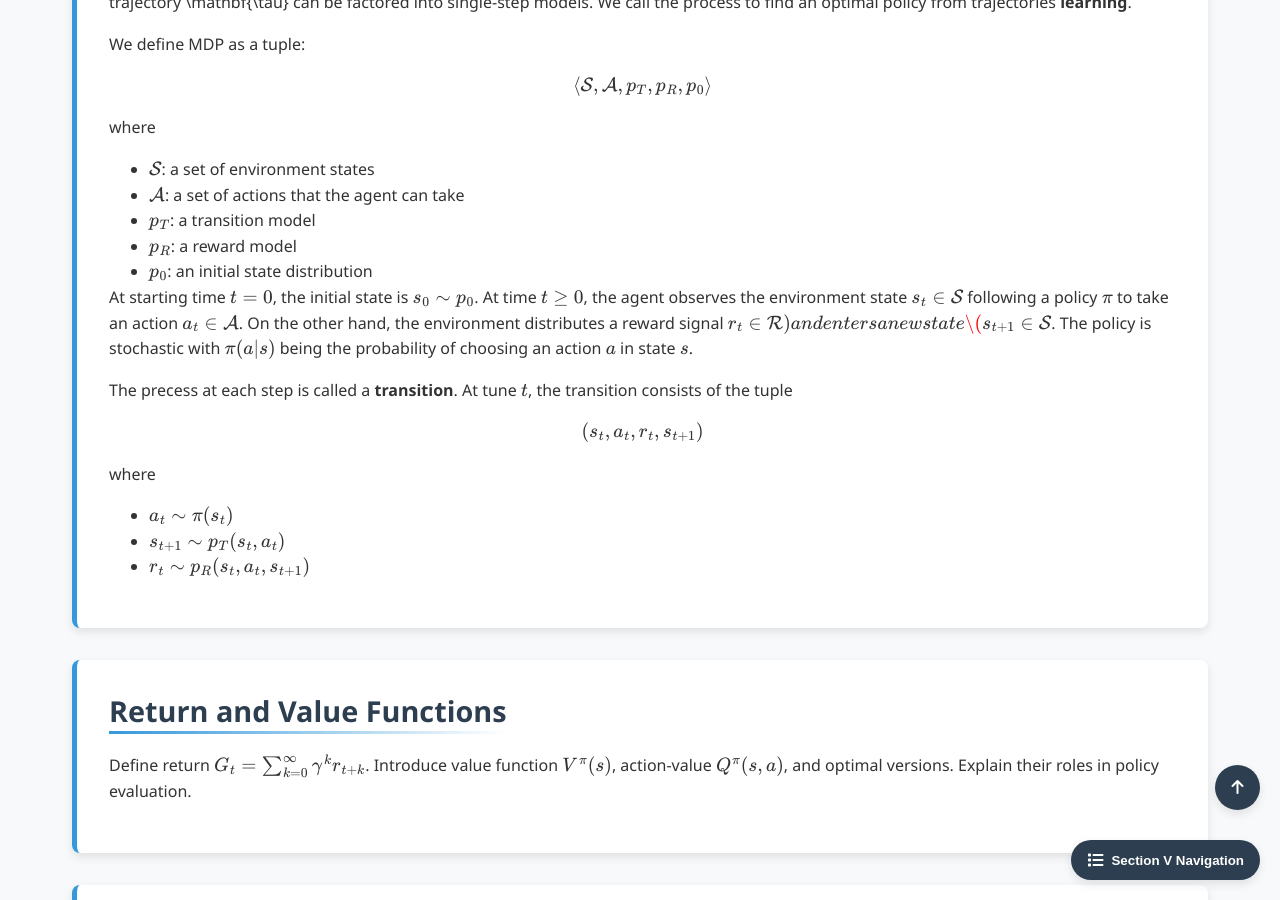
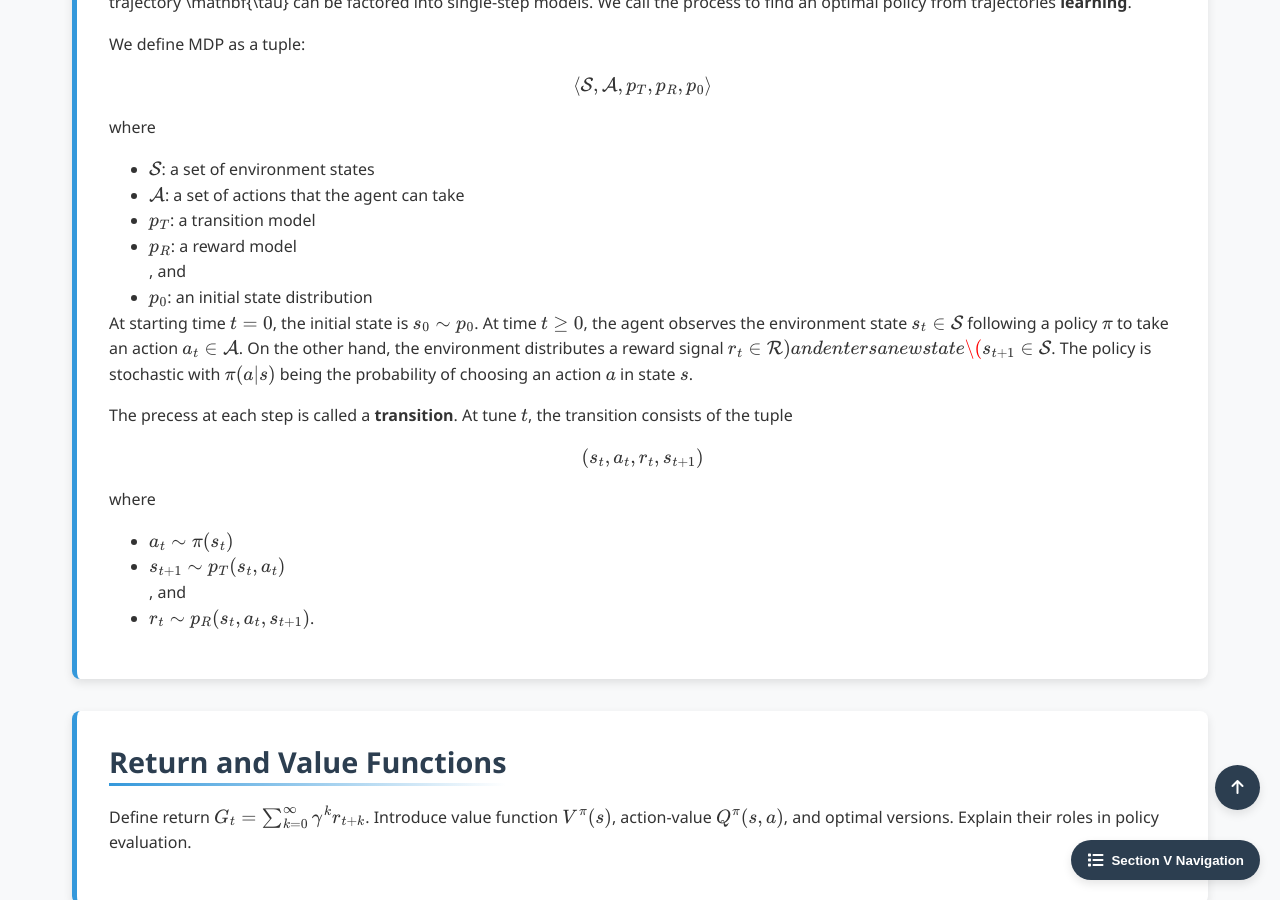
Before and after one commit to Yusukey01/yusukey01.github.io, a Jekyll site: the page built from Mathematics/Machine_learning/reinforcement.html, in a window 1280 px wide and 900 px high, scrolled down 1765 px. Built offline with Jekyll 4.4.1, drawn with Linux system fonts in a browser that asks for light colours.

Commit message:
updated V-10

```diff
--- a/Mathematics/Machine_learning/reinforcement.html
+++ b/Mathematics/Machine_learning/reinforcement.html
@@ -95,7 +95,7 @@ uses_python: false
                     <li>\(\mathcal{S}\): a set of environment states</li>
                     <li>\(\mathcal{A}\): a set of actions that the agent can take</li>
                     <li>\(p_T\): a transition model</li>
-                    <li>\(p_R\): a reward model</li>
+                    <li>\(p_R\): a reward model</li>, and
                     <li>\(p_0\): an initial state distribution</li>
                 </ul>
                 At starting time \(t = 0\), the initial state is \(s_0 \sim p_0\). At time \(t \geq 0\), the agent
@@ -113,8 +113,8 @@ uses_python: false
                 where
                 <ul style="padding-left: 40px;">
                     <li>\(a_t \sim \pi(s_t)\)</li>
-                    <li>\(s_{t+1} \sim p_T(s_t, a_t)\)</li>
-                    <li>\(r_t \sim p_R(s_t, a_t, s_{t+1})\)</li>
+                    <li>\(s_{t+1} \sim p_T(s_t, a_t)\)</li>, and
+                    <li>\(r_t \sim p_R(s_t, a_t, s_{t+1})\).</li>
                 </ul>
             </p>
             </section>
```
